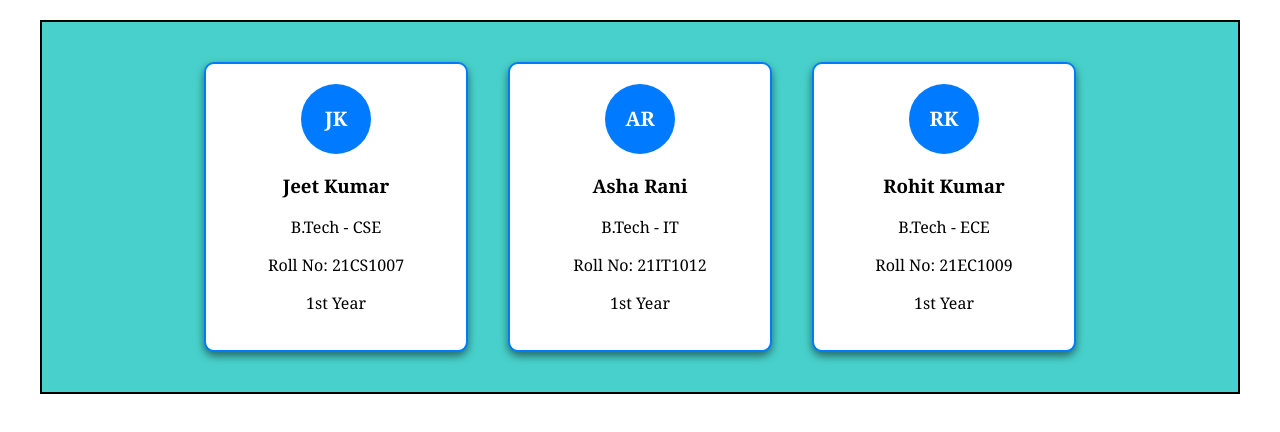
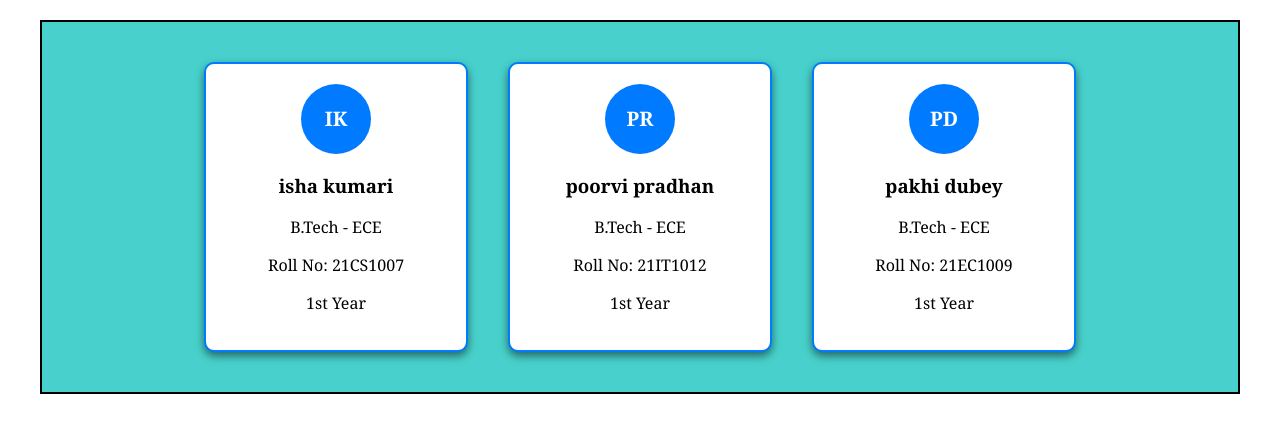
Before and after one commit to Ishaabes12/Abes_project, a plain HTML site: page CSS BEG TO ADVANCED/experiment-8/index.html in a window 1280 px wide. Drawn offline with Linux system fonts and the light colour scheme.

Commit message:
files modified

```diff
--- a/CSS BEG TO ADVANCED/experiment-8/index.html
+++ b/CSS BEG TO ADVANCED/experiment-8/index.html
@@ -9,22 +9,22 @@
 <body>
     <div class="container">
         <div class="card">
-        <div class="circle">JK</div>
-        <h3>Jeet Kumar</h3>
-        <p>B.Tech - CSE</p>
+        <div class="circle">IK</div>
+        <h3>isha kumari</h3>
+        <p>B.Tech - ECE</p>
         <p>Roll No: 21CS1007</p>
         <p>1st Year</p>
         </div>
          <div class="card">
-        <div class="circle">AR</div>
-        <h3>Asha Rani</h3>
-        <p>B.Tech - IT</p>
+        <div class="circle">PR</div>
+        <h3>poorvi pradhan</h3>
+        <p>B.Tech - ECE</p>
         <p>Roll No: 21IT1012</p>
         <p>1st Year</p>
         </div>
          <div class="card">
-        <div class="circle">RK</div>
-        <h3>Rohit Kumar</h3>
+        <div class="circle">PD</div>
+        <h3>pakhi dubey</h3>
         <p>B.Tech - ECE</p>
         <p>Roll No: 21EC1009</p>
         <p>1st Year</p>
```
